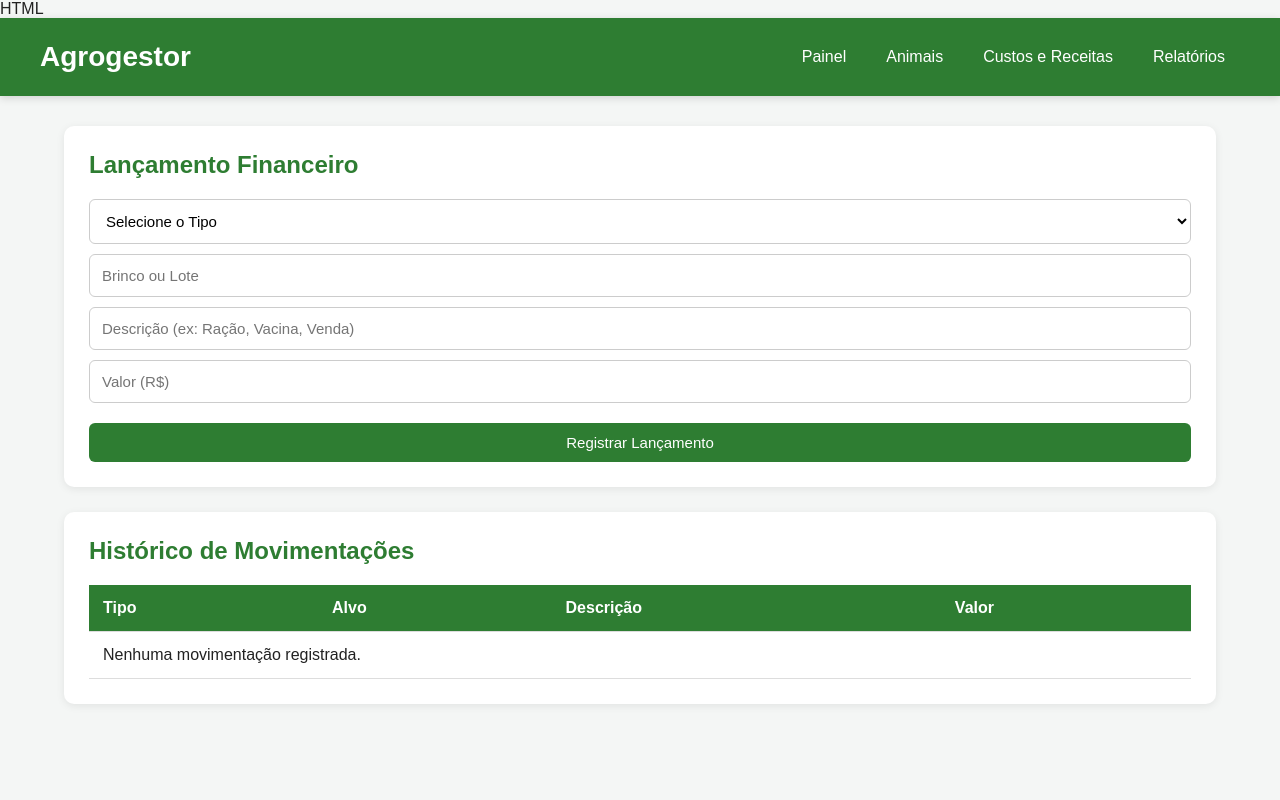
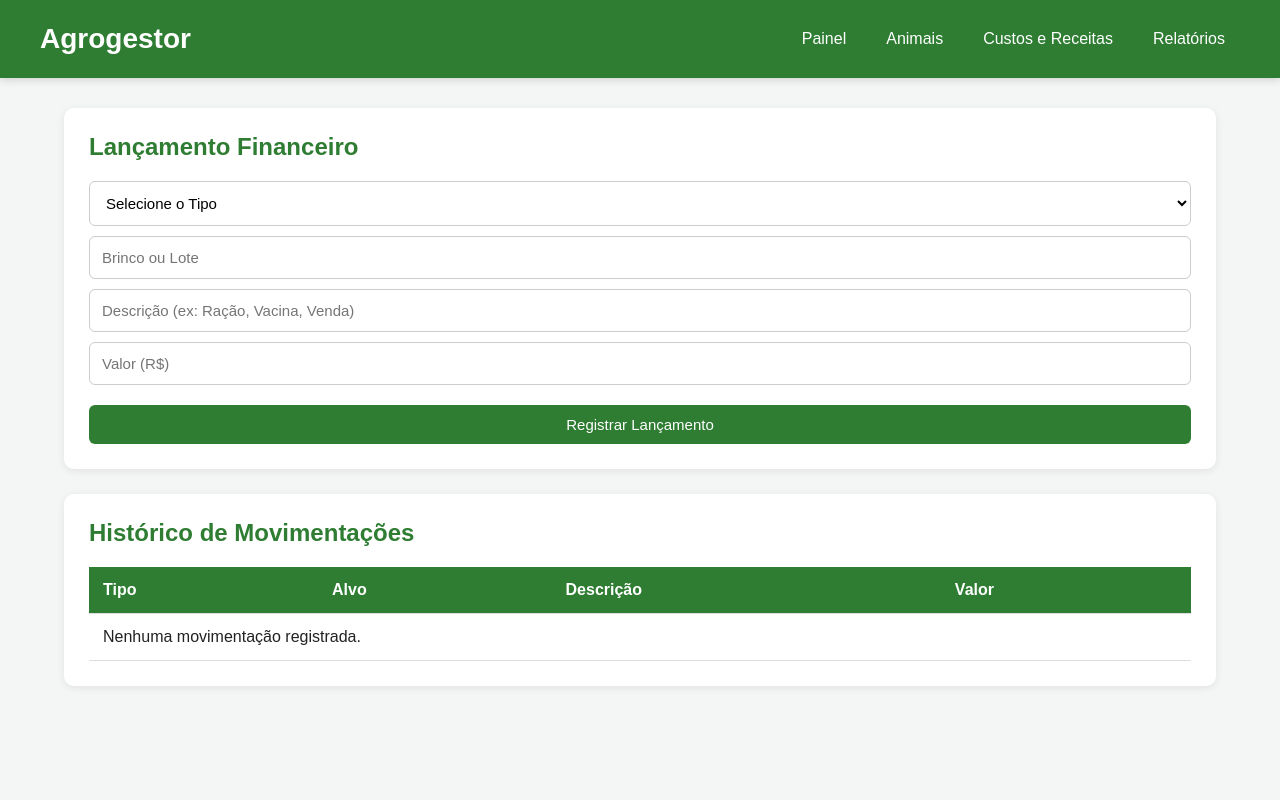
Before and after one commit to Vanzella2929/Agrogestor, a Flask app: page /custos in a window 1280 px wide. Run offline with Flask 3, Linux system fonts and the light colour scheme.

Commit message:
remove unnecessary HTML comment from base template

```diff
--- a/templates/base.html
+++ b/templates/base.html
@@ -1,4 +1,4 @@
-HTML
+
 <!DOCTYPE html>
 <html lang="pt-BR">
 <head>
```
